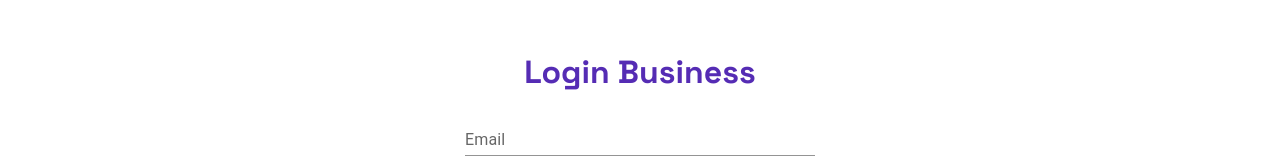
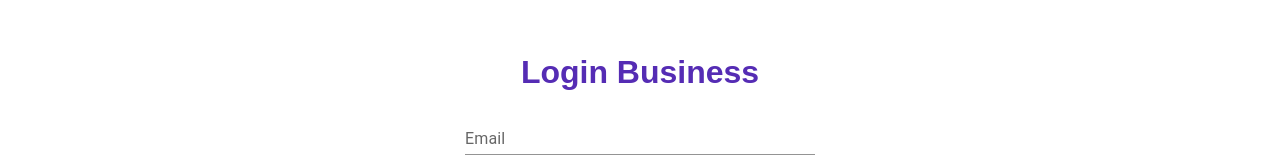
Before and after one commit to sxngie/Rewwardy, a Next.js app: page /admin in a window 1280 px wide. Shown: the part 212-372 px from the top of the page. Built offline with nearby package versions, Linux system fonts and the light colour scheme.

Commit message:
Removed spacegrotesk font usage across app

```diff
--- a/pages/_app.js
+++ b/pages/_app.js
@@ -1,7 +1,7 @@
 import '@/styles/globals.css'
-import { Space_Grotesk } from "next/font/google";
+import { Inter } from "next/font/google";
 
-const space_grotesk = Space_Grotesk({ subsets: ["latin"] });
+const inter = Inter({ subsets: ["latin"] });
 
 function MyApp({ Component, pageProps }) {
   return <Component {...pageProps} />
--- a/pages/admin/index.js
+++ b/pages/admin/index.js
@@ -5,13 +5,13 @@ import { TopNavbar, AdminFooter } from "../../components";
 import { useRouter } from "next/router";
 import { useState } from "react";
 import { Button, TextField } from "@mui/material";
-import { Space_Grotesk } from "next/font/google";
+import { Inter } from "next/font/google";
 import { setCookie } from "cookies-next";
 import { db } from "@/firebase";
 import { collection, query, where, getDocs, limit } from "firebase/firestore";
 import { getAuth, signInWithEmailAndPassword } from "firebase/auth";
 
-const space_grotesk = Space_Grotesk({ subsets: ["latin"] });
+const inter = Inter({ subsets: ["latin"] });
 
 export default function AdminLogin() {
   const [email, setEmail] = useState("");
@@ -56,7 +56,7 @@ export default function AdminLogin() {
       </Head>
       {/* <TopNavbar/> */}
       <main className={`${styles.main} `}>
-        <h1 className={`${styles.header} ${space_grotesk.className}`}>
+        <h1 className={`${styles.header}`}>
           Login Business
         </h1>
         <div className={styles.form}>
--- a/styles/login.module.css
+++ b/styles/login.module.css
@@ -13,6 +13,7 @@
     color: #FFFFFF;
     font-weight: bold;
     font-size: 36px;
+    font-family: sans-serif;
     padding-top: 25%;
   }
 
```
